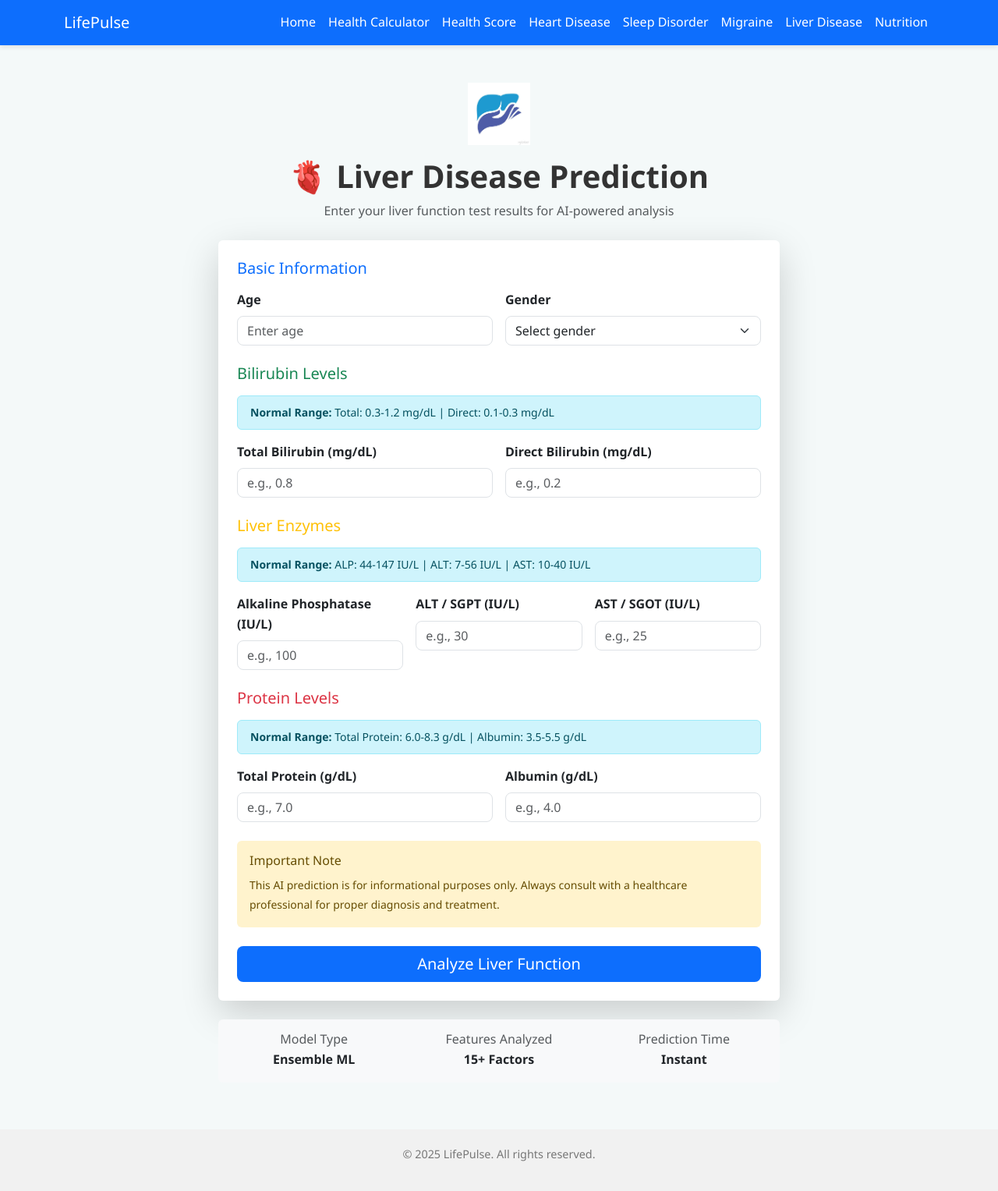
After one commit to rogerdemello/LifePulse, a Flask app: template app/templates/predict_liver.html in a window 1280 px wide. The commit adds this page. Shown: the whole page at 78% size. Run offline with Flask 3, Linux system fonts and the light colour scheme; the template is opened without the code that fills it, so the values that code supplies are empty; parts of the project's set-up code (start-up, migrations or seed data) failed here and were passed over.

Commit message:
Add liver disease prediction UI templates with modern design

```diff
--- a/app/templates/base.html
+++ b/app/templates/base.html
@@ -68,6 +68,7 @@
         <li class="nav-item"><a class="nav-link" href="/heart_disease">Heart Disease</a></li>
         <li class="nav-item"><a class="nav-link" href="/sleep">Sleep Disorder</a></li>
         <li class="nav-item"><a class="nav-link" href="/migraine">Migraine</a></li>
+        <li class="nav-item"><a class="nav-link" href="/liver">Liver Disease</a></li>
         <li class="nav-item"><a class="nav-link" href="/nutrition">Nutrition</a></li>
       </ul>
     </div>
--- /dev/null
+++ b/app/templates/predict_liver.html
@@ -0,0 +1,142 @@
+{% extends "base.html" %}
+
+{% block title %}Liver Disease Prediction{% endblock %}
+
+{% block content %}
+<div class="container my-5">
+    <div class="text-center mb-4">
+        <img src="{{ url_for('static', filename='img/icons/liver.png') }}" alt="Liver" style="width: 80px; height: 80px;">
+        <h1 class="mt-3 fw-bold">🫀 Liver Disease Prediction</h1>
+        <p class="text-muted">Enter your liver function test results for AI-powered analysis</p>
+    </div>
+
+    <div class="row justify-content-center">
+        <div class="col-lg-8">
+            <div class="card shadow-lg border-0">
+                <div class="card-body p-4">
+                    <form method="POST" action="{{ url_for('liver.predict_liver') }}">
+
+                        <!-- Section 1: Basic Information -->
+                        <div class="mb-4">
+                            <h5 class="text-primary mb-3">
+                                <i class="bi bi-person-circle"></i> Basic Information
+                            </h5>
+                            <div class="row g-3">
+                                <div class="col-md-6">
+                                    <label for="Age" class="form-label fw-semibold">Age</label>
+                                    <input type="number" class="form-control" id="Age" name="Age" required min="1" max="120" placeholder="Enter age">
+                                </div>
+                                <div class="col-md-6">
+                                    <label for="Gender" class="form-label fw-semibold">Gender</label>
+                                    <select class="form-select" id="Gender" name="Gender" required>
+                                        <option value="">Select gender</option>
+                                        <option value="Male">Male</option>
+                                        <option value="Female">Female</option>
+                                    </select>
+                                </div>
+                            </div>
+                        </div>
+
+                        <!-- Section 2: Bilirubin Tests -->
+                        <div class="mb-4">
+                            <h5 class="text-success mb-3">
+                                <i class="bi bi-droplet-fill"></i> Bilirubin Levels
+                            </h5>
+                            <div class="alert alert-info py-2">
+                                <small><strong>Normal Range:</strong> Total: 0.3-1.2 mg/dL | Direct: 0.1-0.3 mg/dL</small>
+                            </div>
+                            <div class="row g-3">
+                                <div class="col-md-6">
+                                    <label for="Total_Bilirubin" class="form-label fw-semibold">Total Bilirubin (mg/dL)</label>
+                                    <input type="number" step="0.01" class="form-control" id="Total_Bilirubin" name="Total_Bilirubin" required min="0" max="50" placeholder="e.g., 0.8">
+                                </div>
+                                <div class="col-md-6">
+                                    <label for="Direct_Bilirubin" class="form-label fw-semibold">Direct Bilirubin (mg/dL)</label>
+                                    <input type="number" step="0.01" class="form-control" id="Direct_Bilirubin" name="Direct_Bilirubin" required min="0" max="20" placeholder="e.g., 0.2">
+                                </div>
+                            </div>
+                        </div>
+
+                        <!-- Section 3: Liver Enzymes -->
+                        <div class="mb-4">
+                            <h5 class="text-warning mb-3">
+                                <i class="bi bi-activity"></i> Liver Enzymes
+                            </h5>
+                            <div class="alert alert-info py-2">
+                                <small><strong>Normal Range:</strong> ALP: 44-147 IU/L | ALT: 7-56 IU/L | AST: 10-40 IU/L</small>
+                            </div>
+                            <div class="row g-3">
+                                <div class="col-md-4">
+                                    <label for="Alkaline_Phosphatase" class="form-label fw-semibold">Alkaline Phosphatase (IU/L)</label>
+                                    <input type="number" step="0.1" class="form-control" id="Alkaline_Phosphatase" name="Alkaline_Phosphatase" required min="0" max="1000" placeholder="e.g., 100">
+                                </div>
+                                <div class="col-md-4">
+                                    <label for="Alamine_Aminotransferase" class="form-label fw-semibold">ALT / SGPT (IU/L)</label>
+                                    <input type="number" step="0.1" class="form-control" id="Alamine_Aminotransferase" name="Alamine_Aminotransferase" required min="0" max="1000" placeholder="e.g., 30">
+                                </div>
+                                <div class="col-md-4">
+                                    <label for="Aspartate_Aminotransferase" class="form-label fw-semibold">AST / SGOT (IU/L)</label>
+                                    <input type="number" step="0.1" class="form-control" id="Aspartate_Aminotransferase" name="Aspartate_Aminotransferase" required min="0" max="1000" placeholder="e.g., 25">
+                                </div>
+                            </div>
+                        </div>
+
+                        <!-- Section 4: Protein Tests -->
+                        <div class="mb-4">
+                            <h5 class="text-danger mb-3">
+                                <i class="bi bi-hearts"></i> Protein Levels
+                            </h5>
+                            <div class="alert alert-info py-2">
+                                <small><strong>Normal Range:</strong> Total Protein: 6.0-8.3 g/dL | Albumin: 3.5-5.5 g/dL</small>
+                            </div>
+                            <div class="row g-3">
+                                <div class="col-md-6">
+                                    <label for="Total_Protein" class="form-label fw-semibold">Total Protein (g/dL)</label>
+                                    <input type="number" step="0.01" class="form-control" id="Total_Protein" name="Total_Protein" required min="0" max="15" placeholder="e.g., 7.0">
+                                </div>
+                                <div class="col-md-6">
+                                    <label for="Albumin" class="form-label fw-semibold">Albumin (g/dL)</label>
+                                    <input type="number" step="0.01" class="form-control" id="Albumin" name="Albumin" required min="0" max="10" placeholder="e.g., 4.0">
+                                </div>
+                            </div>
+                        </div>
+
+                        <!-- Info Card -->
+                        <div class="alert alert-warning border-0 mb-4">
+                            <h6 class="alert-heading"><i class="bi bi-info-circle-fill"></i> Important Note</h6>
+                            <small>This AI prediction is for informational purposes only. Always consult with a healthcare professional for proper diagnosis and treatment.</small>
+                        </div>
+
+                        <!-- Submit Button -->
+                        <div class="d-grid">
+                            <button type="submit" class="btn btn-lg btn-primary">
+                                <i class="bi bi-cpu"></i> Analyze Liver Function
+                            </button>
+                        </div>
+                    </form>
+                </div>
+            </div>
+
+            <!-- Model Info Card -->
+            <div class="card mt-4 border-0 bg-light">
+                <div class="card-body">
+                    <div class="row text-center">
+                        <div class="col-md-4">
+                            <h6 class="text-muted mb-1">Model Type</h6>
+                            <p class="mb-0 fw-bold">Ensemble ML</p>
+                        </div>
+                        <div class="col-md-4">
+                            <h6 class="text-muted mb-1">Features Analyzed</h6>
+                            <p class="mb-0 fw-bold">15+ Factors</p>
+                        </div>
+                        <div class="col-md-4">
+                            <h6 class="text-muted mb-1">Prediction Time</h6>
+                            <p class="mb-0 fw-bold">Instant</p>
+                        </div>
+                    </div>
+                </div>
+            </div>
+        </div>
+    </div>
+</div>
+{% endblock %}
```
Also changed, not shown: app/templates/result_liver.html (added, +212 -0 lines).
